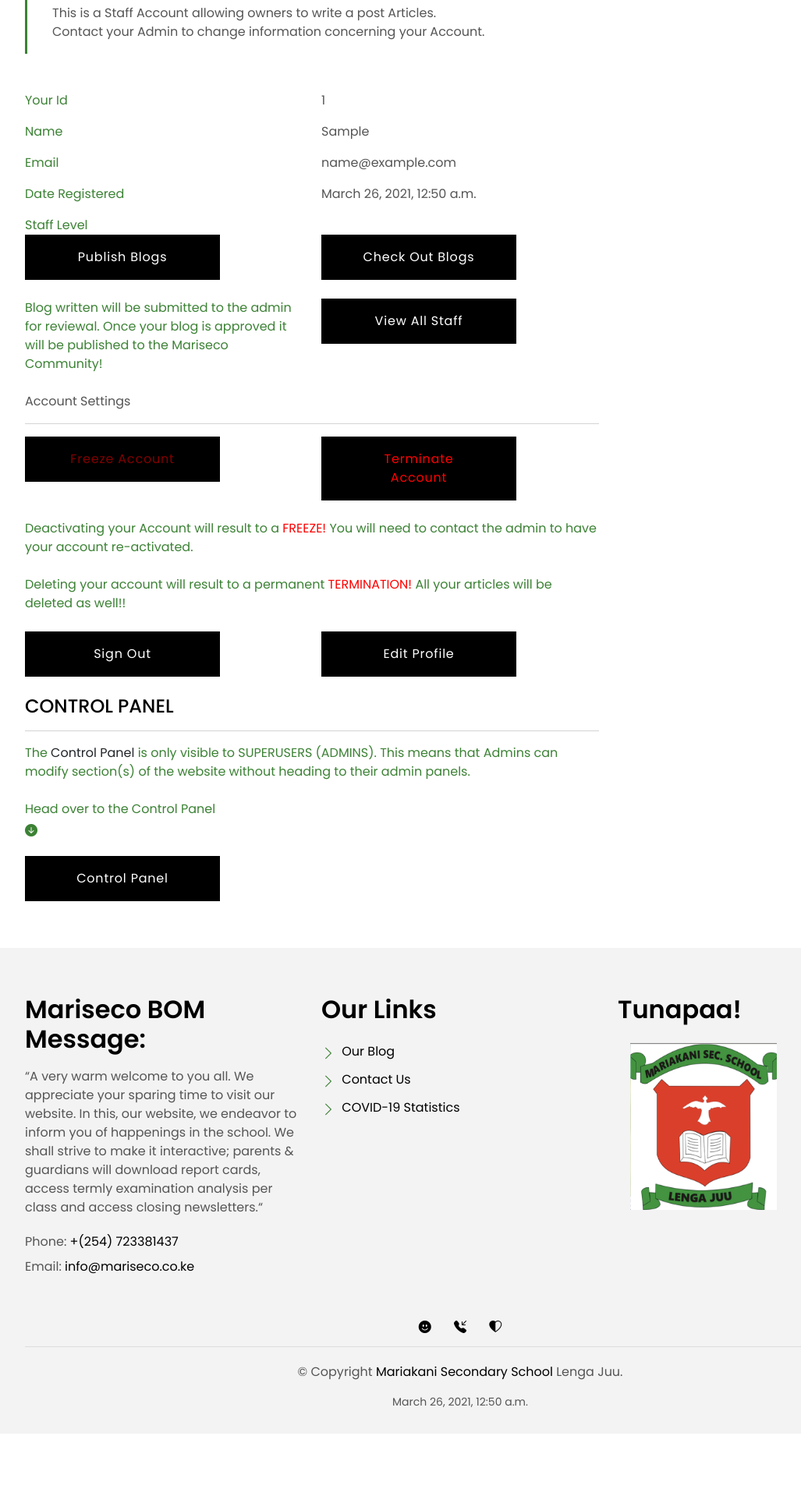
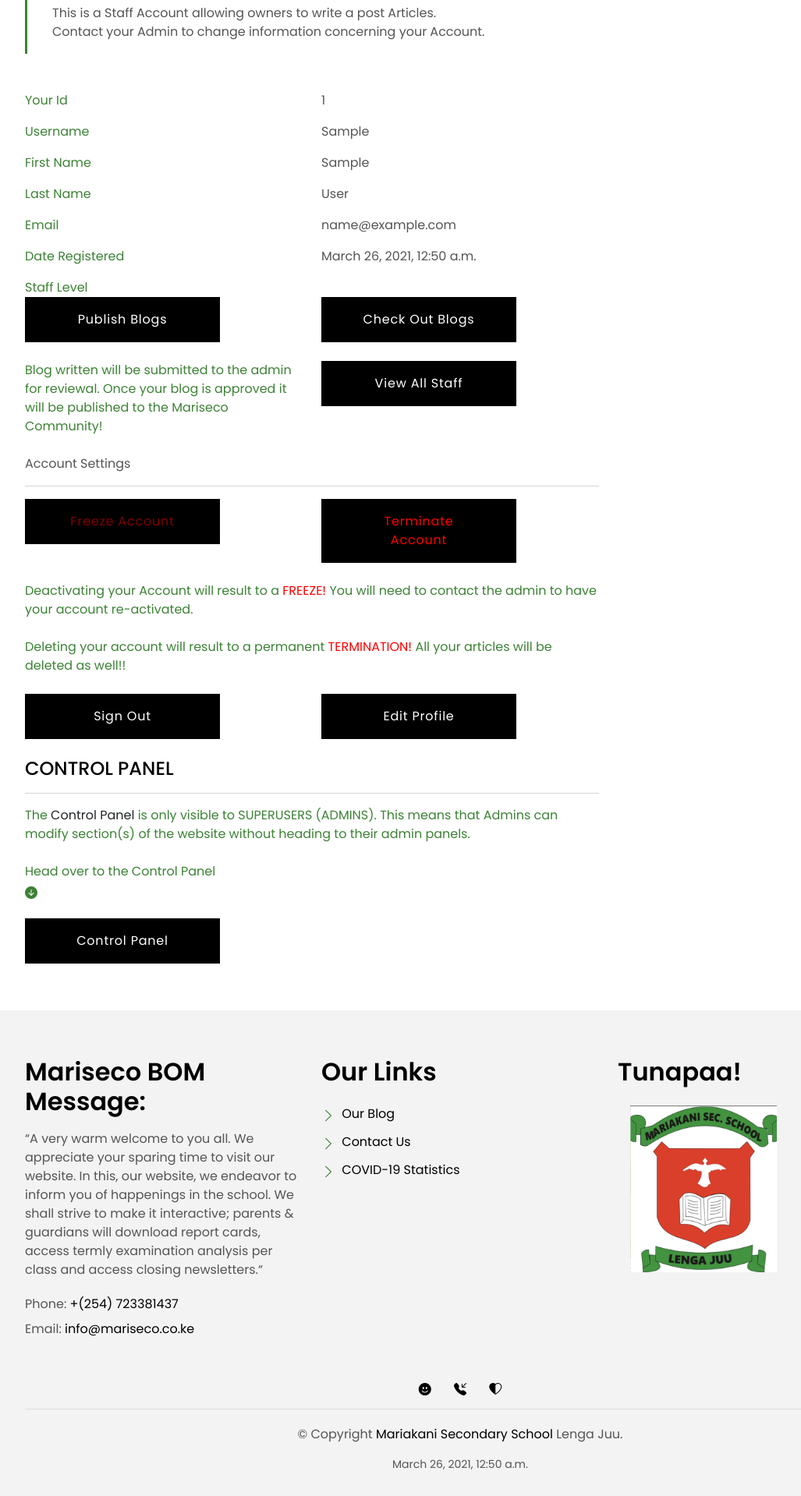
Before and after one commit to mundiakaluson/mariseco, a Django app: page /profile in a window 1280 px wide. Shown: the part 259-2178 px from the top of the page at 78% size, without its empty margins (50-1077 px from the left). Before the commit the page ends 2064 px from the top, so only its background shows below. Run offline with Django 3.2, Linux system fonts and the light colour scheme; the visitor is signed in with stand-in values (Sample User, id 1); data comes from the database, SQL or seed files in the repository; some libraries are stand-ins or nearby versions.

Commit message:
done w/ today's work

```diff
--- a/main/templates/main/profile.html
+++ b/main/templates/main/profile.html
@@ -3,6 +3,13 @@
 {% block content %}
 <section class="intro-single">
       <div class="container">
+          {% if messages %}
+            {% for message in messages %}
+                <div class="alert alert-success" role="alert">
+                    {{ message }}
+                </div>
+            {% endfor %}
+    {% endif %}
         <div class="row">
           <div class="col-md-12 col-lg-8">
             <div class="title-single-box">
@@ -27,9 +34,6 @@
     </section>
 
     <div class="container emp-profile">
-        {% if success %}
-        <p style="color: green;">{{ sucess }}</p>
-        {% endif %}
                 <div class="row">
                     <div class="col-md-8">
                         <div class="tab-content profile-tab" id="myTabContent">
@@ -43,10 +47,26 @@
                                         </div>
                                         <div class="row">
                                             <div class="col-md-6 color-b">
-                                                <label>Name</label>
+                                                <label>Username</label>
                                             </div>
                                             <div class="col-md-6">
                                                 <p>{{ user | capfirst }}</p>
+                                            </div>
+                                        </div>
+                                        <div class="row">
+                                            <div class="col-md-6 color-b">
+                                                <label>First Name</label>
+                                            </div>
+                                            <div class="col-md-6">
+                                                <p>{{ user.first_name | capfirst }}</p>
+                                            </div>
+                                        </div>
+                                        <div class="row">
+                                            <div class="col-md-6 color-b">
+                                                <label>Last Name</label>
+                                            </div>
+                                            <div class="col-md-6">
+                                                <p>{{ user.last_name | capfirst }}</p>
                                             </div>
                                         </div>
                                         <div class="row">
--- a/main/views.py
+++ b/main/views.py
@@ -76,7 +76,8 @@ def register(request):
 
             except User.DoesNotExist:
                 user = User.objects.create_user(
-                    request.POST['username'], password=request.POST['password1'], email=request.POST['email'])
+                    request.POST['username'], password=request.POST['password1'], email=request.POST['email'],
+                    first_name=request.POST['first_name'], last_name=request.POST['last_name'])
                 user.is_active = False
                 user_info = Profile()
                 user_info.staff_level = request.POST['staff_level']
@@ -112,9 +113,12 @@ def update_profile(request):
         if request.POST['update_name'] and request.POST['update_email']:
             update_user = User.objects.get(username=request.user)
             update_user.username = request.POST['update_name']
+            update_user.first_name = request.POST['first_name']
+            update_user.last_name = request.POST['last_name']
             update_user.email = request.POST['update_email']
             update_user.save()
-            return render(request, 'main/profile.html', {'success': 'Profile Update Sucessfully!'})
+            messages.success(request, 'Profile Changed Successfully! Changes will take place as the server refreshes the Database.', extra_tags='alert')
+            return render(request, 'main/profile.html')
     return render(request, 'main/profile.html', {'info': info})
 
 def approval(request):
@@ -171,7 +175,7 @@ def deactivate(request, username):
 
 @login_required
 def all_staff(request):
-    users = get_user_model().objects.all()
+    users = get_user_model().objects.all().filter(is_active=True)
     user_count = User.objects.all().count()
     return render(request, 'main/all_staff.html', {'users': users, 'user_count': user_count})
 
@@ -179,16 +183,21 @@ def all_staff(request):
 def delete_or_deactivate_success(request):
     return render(request, 'main/delete_or_deactivate_success.html')
 
+@login_required
 def control_panel(request):
     contacts = Contact.objects.all()
-    users = get_user_model().objects.all()
-    user_count = User.objects.all().count()
+    contacts_count = Contact.objects.all().count()
+    users = get_user_model().objects.all().filter(is_active=True)
+    user_count = User.objects.all().filter(is_active=True).count()
+    pending_users = User.objects.all().filter(is_active=False)
+    pending_users_count = pending_users.count()
     pending_comments = Comment.objects.all().filter(active=False)
     comment_count = pending_comments.count()
-    return render(request, 'main/control_panel.html', {'users': users, 'user_count': user_count, 'comment_count': comment_count, 'pending_comments': pending_comments, 'contacts': contacts})
+    return render(request, 'main/control_panel.html', {'users': users, 'user_count': user_count, 'comment_count': comment_count, 'pending_comments': pending_comments, 'contacts': contacts, 'contacts_count': contacts_count, 'pending_users': pending_users, 'pending_users_count': pending_users_count})
 
 def update_web_content(request):
     contacts = Contact.objects.all()
+    contacts_count = Contact.objects.all().count()
     web_content = WebContent.objects.get(id=1)
     users = get_user_model().objects.all()
     user_count = User.objects.all().count()
@@ -203,8 +212,7 @@ def update_web_content(request):
             web_content.form_two_stream = request.POST['form_two_stream']
             web_content.form_three_stream = request.POST['form_three_stream']
             web_content.form_four_stream = request.POST['form_four_stream']
-            web_content.bom_message = request.POST['bom_message']
             web_content.save()
             messages.success(request, 'Web Content Changed Successfully!', extra_tags='alert')
-            return render(request, 'main/control_panel.html', {'users': users, 'user_count': user_count, 'comment_count': comment_count, 'pending_comments': pending_comments, 'contacts': contacts})
-    return render(request, 'main/control_panel.html', {'users': users, 'user_count': user_count, 'comment_count': comment_count, 'pending_comments': pending_comments, 'contacts': contacts})
+            return render(request, 'main/control_panel.html', {'users': users, 'user_count': user_count, 'comment_count': comment_count, 'pending_comments': pending_comments, 'contacts': contacts, 'contacts_count': contacts_count, 'pending_users': pending_users, 'pending_users_count': pending_users_count})
+    return render(request, 'main/control_panel.html', {'users': users, 'user_count': user_count, 'comment_count': comment_count, 'pending_comments': pending_comments, 'contacts': contacts, 'contacts_count': contacts_count, 'pending_users': pending_users, 'pending_users_count': pending_users_count})
```
Also changed, not shown: main/templates/main/control_panel.html (+56 -28 lines), main/templates/main/edit_profile.html (+22 -0 lines), main/templates/main/register.html (+10 -0 lines).
